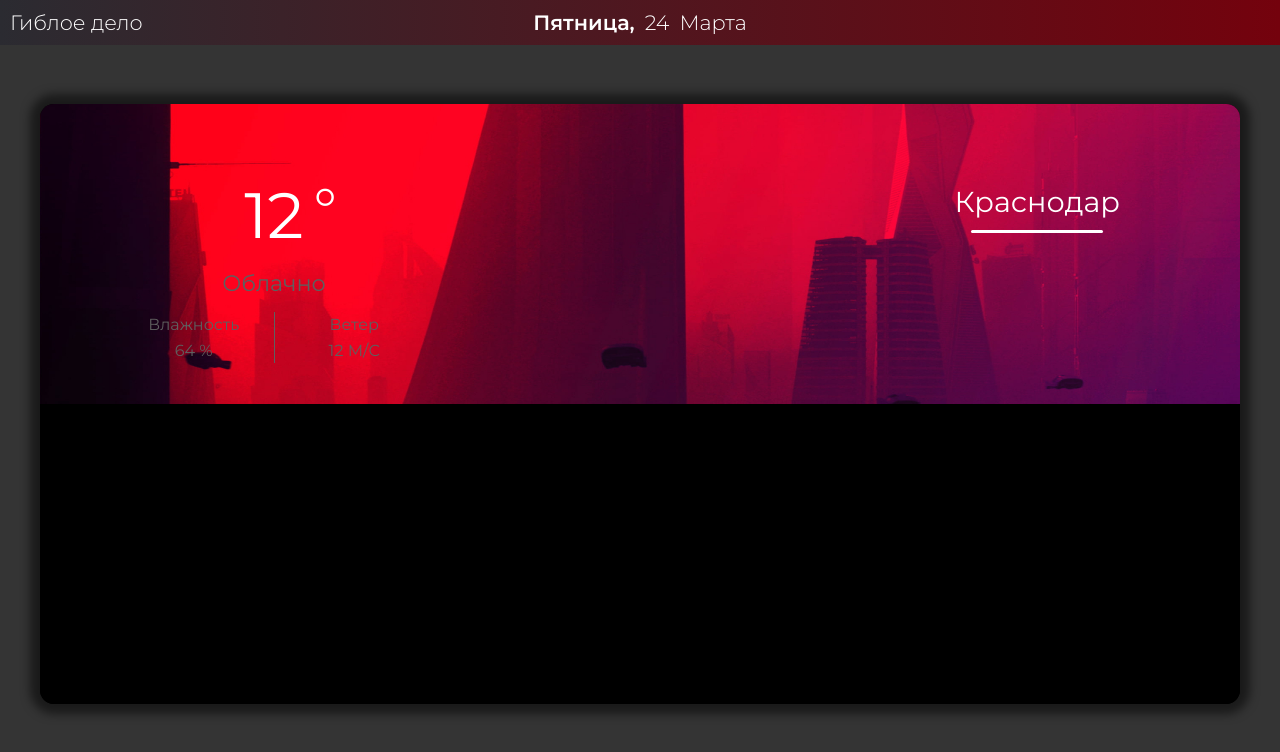
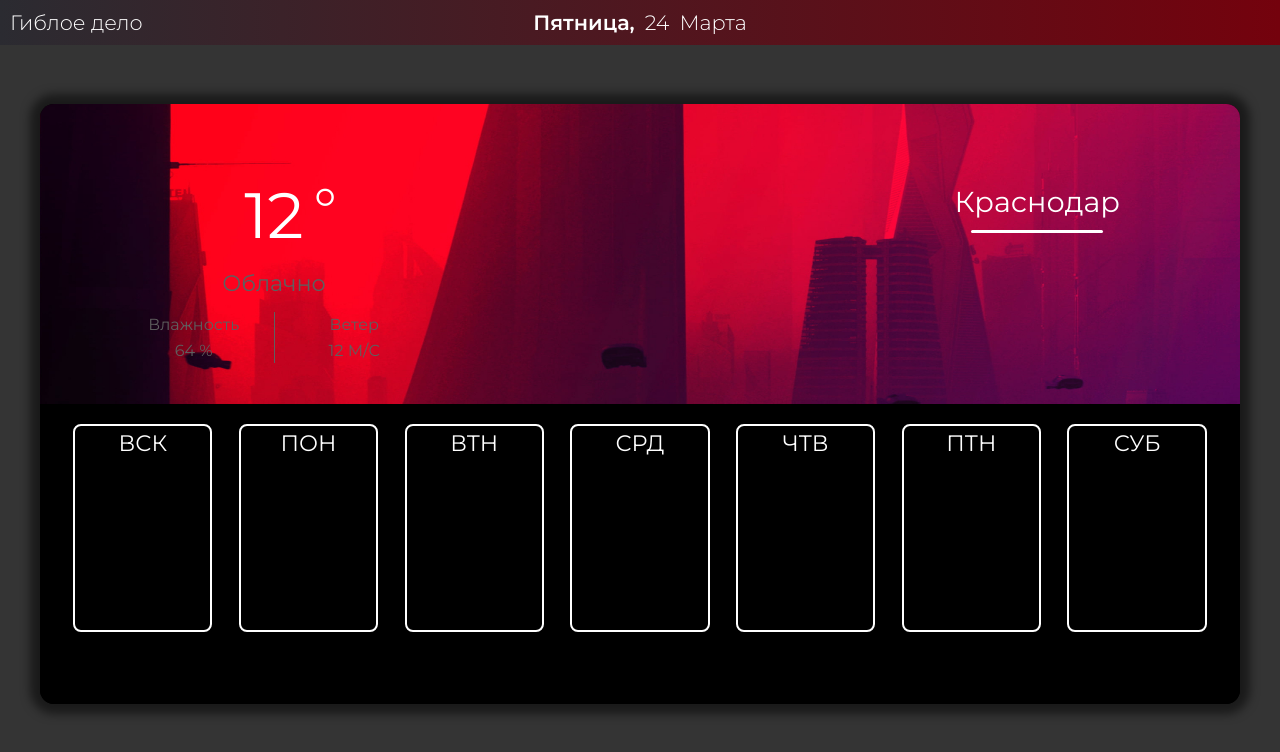
Before and after one commit to Javert5555/weather_forecast, a React (Create React App) app: page / in a window 1280 px wide. Shown: the top 752 px of the page. Built offline with nearby package versions, Linux system fonts and the light colour scheme.

Commit message:
backup commit

```diff
--- a/src/components/card/Card.js
+++ b/src/components/card/Card.js
@@ -1,8 +1,20 @@
 import '../../styles/card/card.scss'
+import DayWeather from './DayWeatherInfo'
 import TodayWeatherCity from './TodayWeatherCity'
 import TodayWeatherData from './TodayWeatherData'
 
 const Card = () => {
+
+    const weekDays = [
+        'ВСК',
+        'ПОН',
+        'ВТН',
+        'СРД',
+        'ЧТВ',
+        'ПТН',
+        'СУБ'
+    ]
+
     return (
         <section className='container'>
             <div className='card'>
@@ -10,8 +22,14 @@ const Card = () => {
                     <TodayWeatherData />
                     <TodayWeatherCity />
                 </div>
-                <div className='card__bottom-part'></div>
-                <div></div>
+                <div className='card__bottom-part'>
+                    {weekDays.map((weekDay, index) => (
+                        <DayWeather
+                            key={`weekDay-${index}`}
+                            info = {weekDay}
+                        />
+                    ))}
+                </div>
             </div>
         </section>
     )
--- /dev/null
+++ b/src/components/card/DayWeatherInfo.js
@@ -0,0 +1,15 @@
+import '../../styles/card/day_weather_info.scss'
+
+const DayWeatherInfo = ({ info }) => {
+
+    return (
+        <div className='day-weather'>
+            <div className='day-weather__title'>
+                {info}
+            </div>
+
+        </div>
+    )
+}
+
+export default DayWeatherInfo
--- a/src/styles/card/card.scss
+++ b/src/styles/card/card.scss
@@ -14,7 +14,6 @@
         z-index: 1;
         width: 100%;
         height: 50%;
-        // transform: translate(-50%, -50%);
     }
 
     .card__upper-part {
@@ -30,5 +29,8 @@
         left: 0;
         background-color: #000000;
         border-radius: 0 0 14px 14px;
+        padding: 20px;
+        display: flex;
+        justify-content: space-around;
     }
 }
--- /dev/null
+++ b/src/styles/card/day_weather_info.scss
@@ -0,0 +1,30 @@
+.day-weather {
+    color: #ffffff;
+    // background-color: #fff;
+    border: 2px solid #ffffff;
+    border-radius: 8px;
+    // flex: 1 0 0;
+    // margin-left: 1%;
+    height: 80%;
+    width: calc(84%/7);
+    text-align: center;
+
+    .day-weather__title {
+        font-size: 1.4rem;
+    }
+
+    .day-weather__icon {
+        display: block;
+        width: 100px;
+        min-height: 100px;
+        // border-radius: 50%;
+        // margin: 0 auto;
+        // background-repeat: no-repeat;
+        // background-position: center;
+        // background-size: contain;
+        // background-image: url('../../assets/icons/full_sun.svg');
+        // background-color: #ffffff;
+        fill: #ffffff;
+
+    }
+}
```
